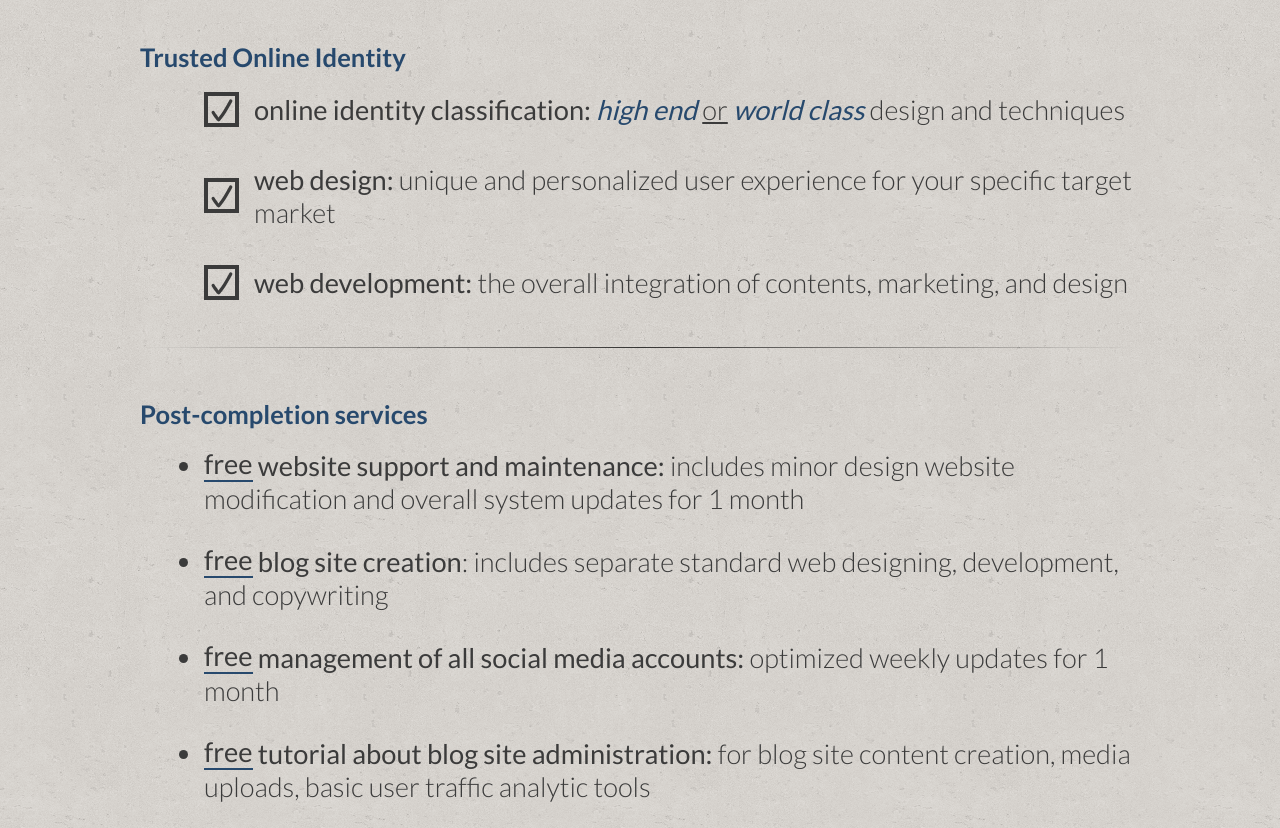
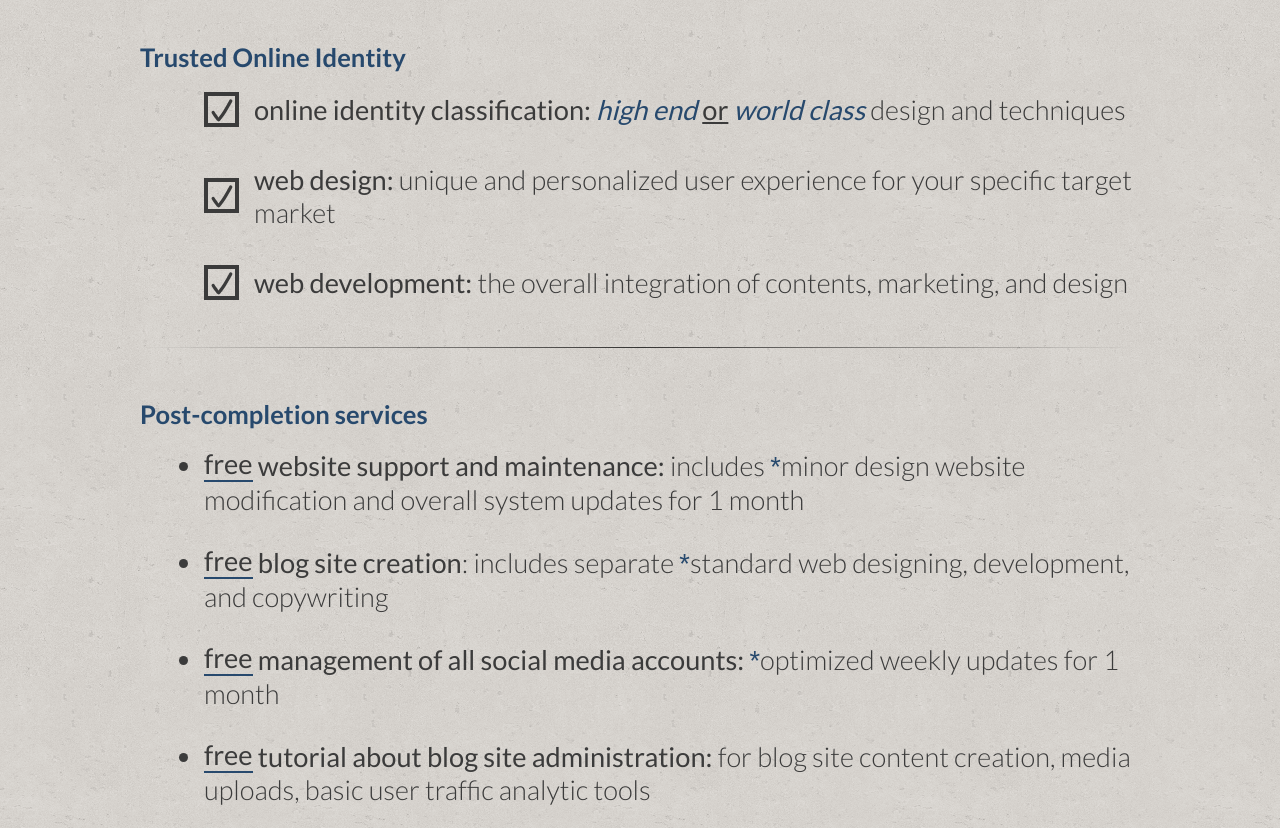
Before and after one commit to twala/quotation, a plain HTML site: page index.html in a window 1280 px wide. Shown: the part 1857-2685 px from the top of the page. Drawn offline with nearby package versions, Linux system fonts and the light colour scheme.

Commit message:
Add files via upload

```diff
--- a/css/twala.css
+++ b/css/twala.css
@@ -214,7 +214,7 @@ input[type="submit"]:active {
 }
 
 .naahim-checklist li span {
-	font-weight: 400;
+	font-weight: 400 !important;
 }
 .sp-text {
 	color: #27496d;
@@ -249,3 +249,9 @@ input[type="submit"]:active {
     background: rgba(111, 111, 111, 0.1);
     padding: 2em;
 }
+
+.more-info::after {
+    content: '*';
+    color: #27496d;
+    font-family: Arial;
+}
```
